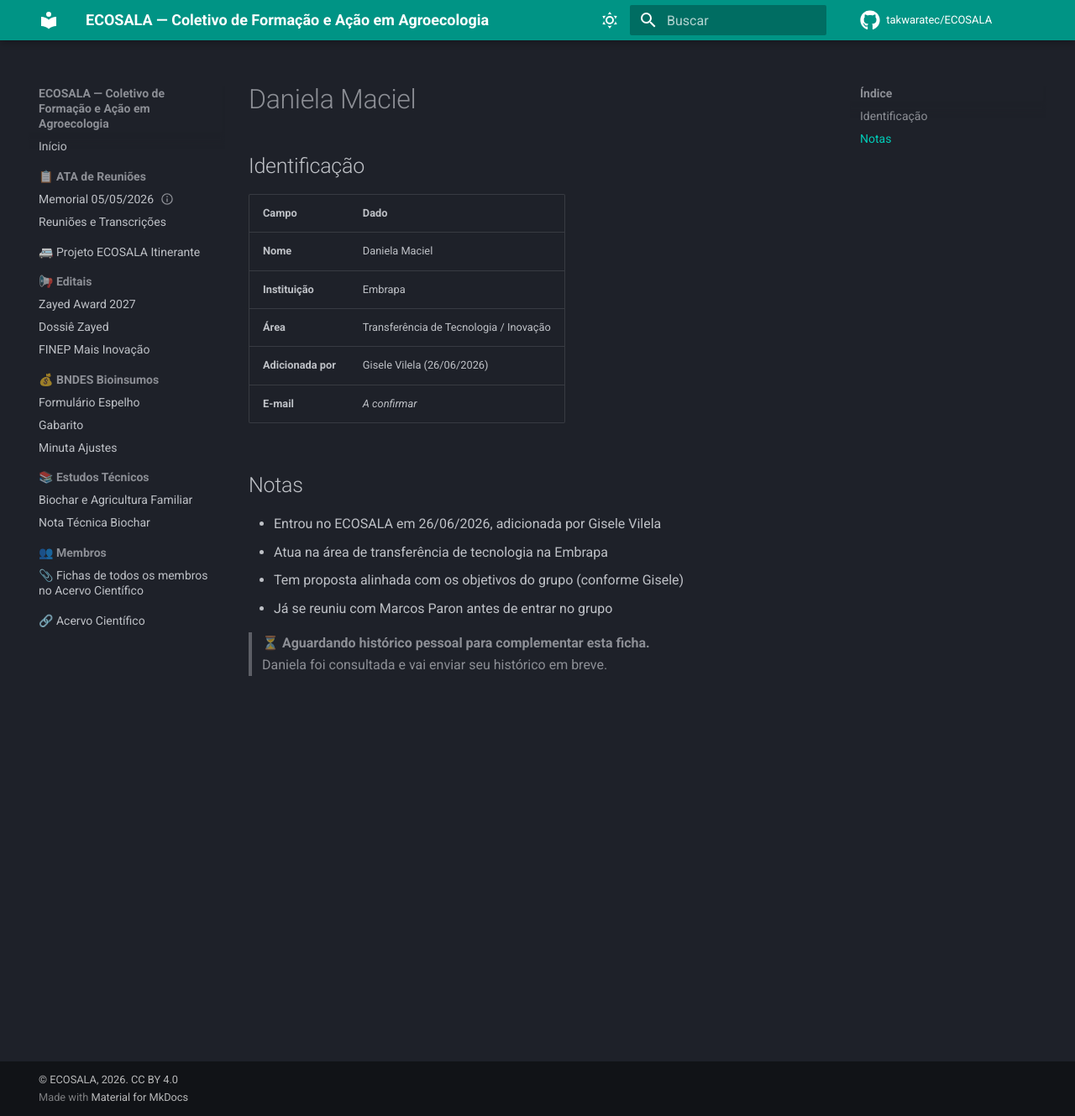
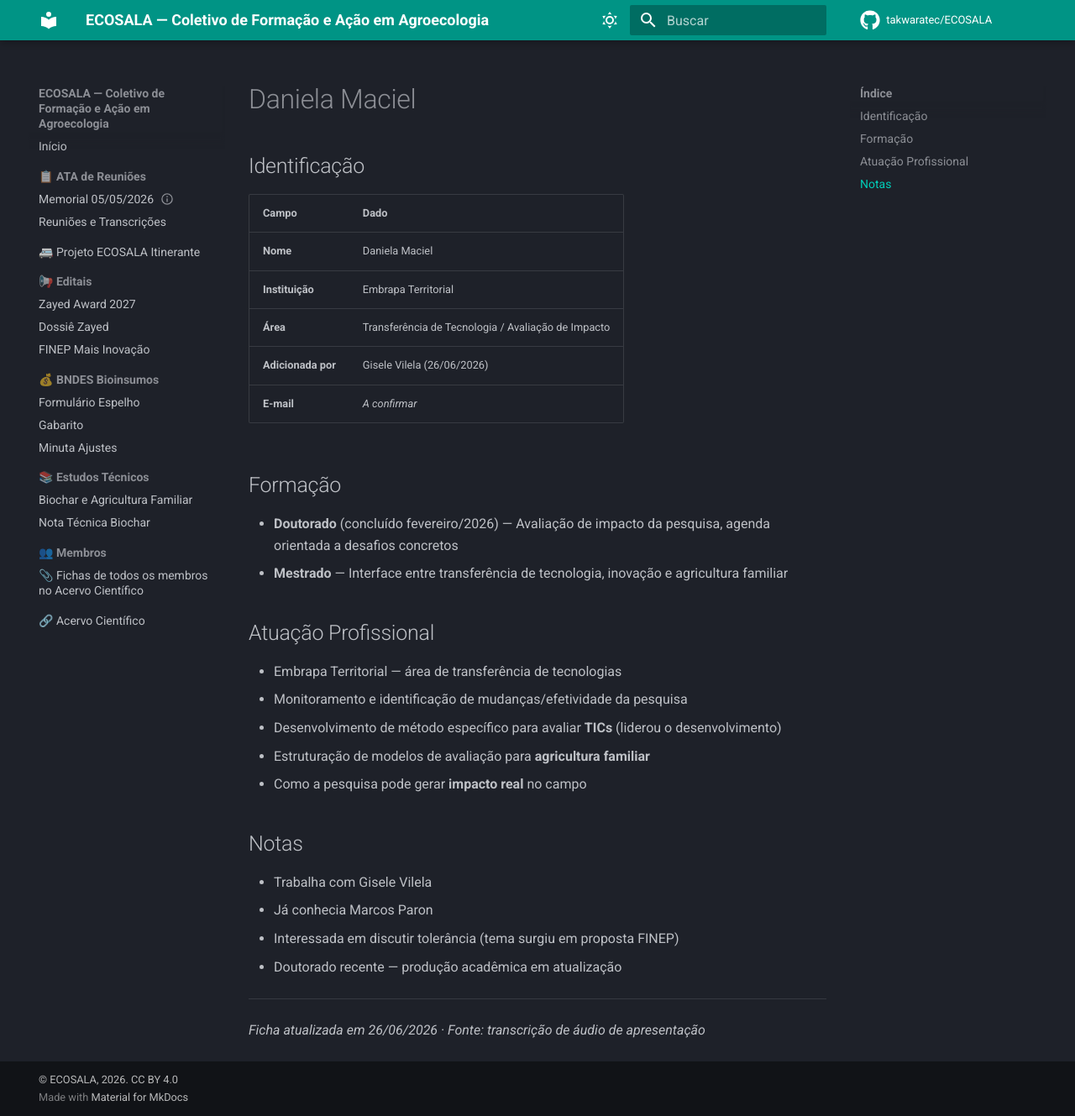
Before and after one commit to takwaratec/ECOSALA, an MkDocs documentation site: the page built from docs/daniela-maciel.md, in a window 1280 px wide and 1329 px high. Shown: the whole window at 84% size. Built offline with MkDocs 1.6.1 and Material for MkDocs 9.7.7, drawn with Linux system fonts in a browser that asks for light colours; comment, search, counter and statistics services are not loaded.

Commit message:
Ficha Daniela: consolidada com transcricao do audio

```diff
--- a/docs/daniela-maciel.md
+++ b/docs/daniela-maciel.md
@@ -1,7 +1,7 @@
 ---
 tipo: Ficha de Membro
 projeto: ECOSALA
-status: Preliminar (aguardando histórico da membro)
+status: Consolidado
 ---
 
 # Daniela Maciel
@@ -11,17 +11,31 @@ status: Preliminar (aguardando histórico da membro)
 | Campo | Dado |
 |---|---|
 | **Nome** | Daniela Maciel |
-| **Instituição** | Embrapa |
-| **Área** | Transferência de Tecnologia / Inovação |
+| **Instituição** | Embrapa Territorial |
+| **Área** | Transferência de Tecnologia / Avaliação de Impacto |
 | **Adicionada por** | Gisele Vilela (26/06/2026) |
 | **E-mail** | *A confirmar* |
 
+## Formação
+
+- **Doutorado** (concluído fevereiro/2026) — Avaliação de impacto da pesquisa, agenda orientada a desafios concretos
+- **Mestrado** — Interface entre transferência de tecnologia, inovação e agricultura familiar
+
+## Atuação Profissional
+
+- Embrapa Territorial — área de transferência de tecnologias
+- Monitoramento e identificação de mudanças/efetividade da pesquisa
+- Desenvolvimento de método específico para avaliar **TICs** (liderou o desenvolvimento)
+- Estruturação de modelos de avaliação para **agricultura familiar**
+- Como a pesquisa pode gerar **impacto real** no campo
+
 ## Notas
 
-- Entrou no ECOSALA em 26/06/2026, adicionada por Gisele Vilela
-- Atua na área de transferência de tecnologia na Embrapa
-- Tem proposta alinhada com os objetivos do grupo (conforme Gisele)
-- Já se reuniu com Marcos Paron antes de entrar no grupo
+- Trabalha com Gisele Vilela
+- Já conhecia Marcos Paron
+- Interessada em discutir tolerância (tema surgiu em proposta FINEP)
+- Doutorado recente — produção acadêmica em atualização
 
-> ⏳ **Aguardando histórico pessoal para complementar esta ficha.**
-> Daniela foi consultada e vai enviar seu histórico em breve.
+---
+
+*Ficha atualizada em 26/06/2026 · Fonte: transcrição de áudio de apresentação*
```
